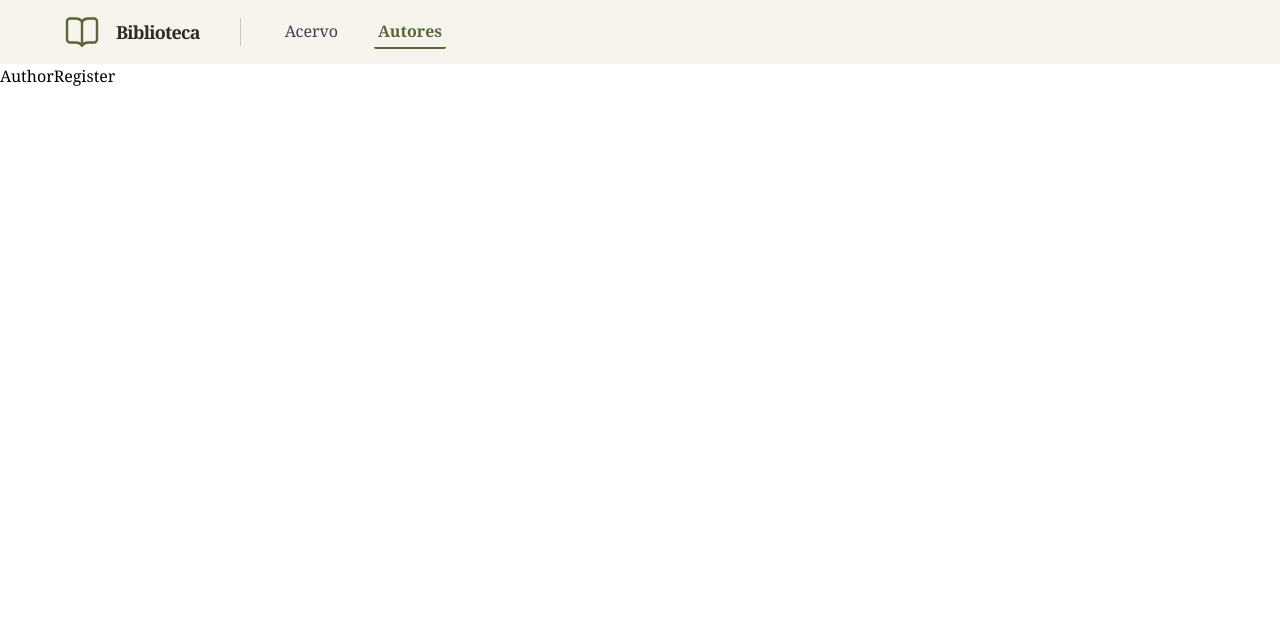
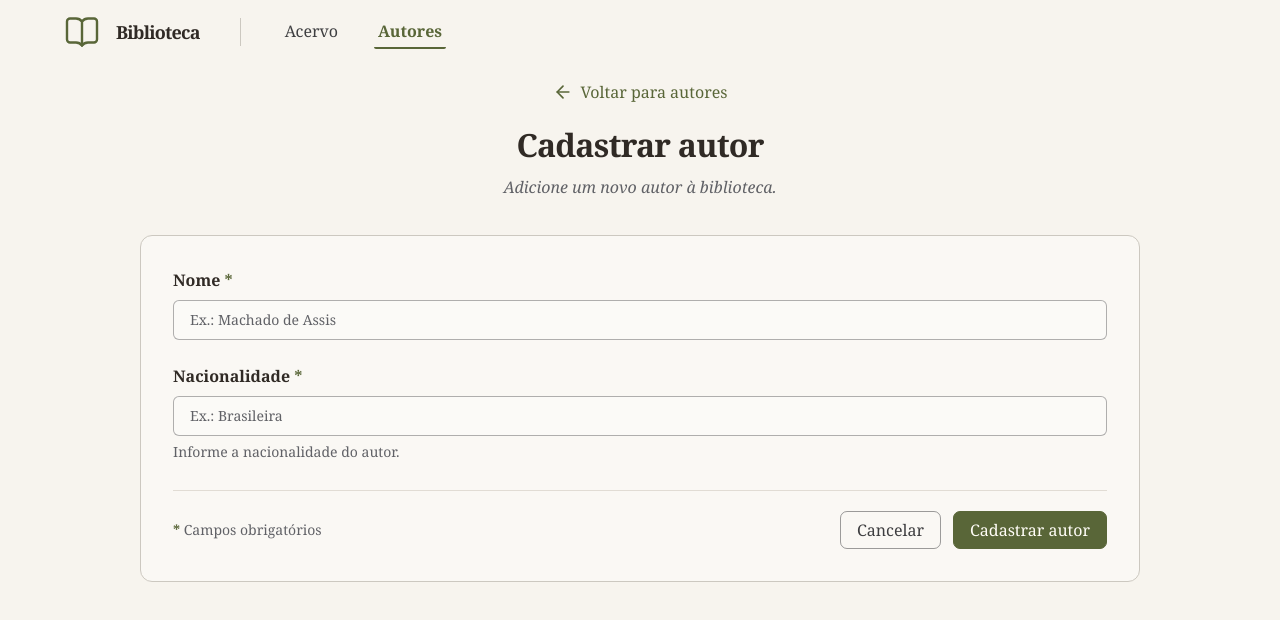
Before and after one commit to VitorInacioBorges/ferrasa-work-2, a React app in the folder frontend/: page /autores/cadastrar in a window 1280 px wide. Shown: the top 620 px of the page. Built offline with nearby package versions, Linux system fonts and the light colour scheme; no server answers; the HTML template or start-up script is replaced by a standard one.

Commit message:
feat: adiciona cadastro de autores

```diff
--- a/frontend/src/pages/AuthorRegister.jsx
+++ b/frontend/src/pages/AuthorRegister.jsx
@@ -1,7 +1,131 @@
-const AuthorRegister = () => {
+import { useState } from "react";
+import { Link, useNavigate } from "react-router";
+import { ArrowLeft } from "lucide-react";
+import FormField from "../components/FormField.jsx";
+import { PrimaryButton } from "../components/PrimaryButton.jsx";
+import { createAuthor } from "../services/api.js";
+import { splitFieldErrors } from "../services/fieldErrors.js";
+
+// Huehuller: Define os campos que podem receber erros individuais da API.
+const authorFields = ["name", "nationality"];
+
+// Huehuller: Exibe o formulário de autor e volta à lista depois de salvar.
+export default function AuthorRegister() {
+  const navigate = useNavigate();
+
+  // Huehuller: Guarda o estado do envio e separa os erros gerais dos erros de cada campo.
+  const [saving, setSaving] = useState(false);
+  const [error, setError] = useState("");
+  const [fieldErrors, setFieldErrors] = useState({});
+
+  // Huehuller: Valida os dados e envia o cadastro sem recarregar a página.
+  async function handleSubmit(event) {
+    event.preventDefault();
+    if (saving) return;
+
+    // Huehuller: Remove espaços das pontas antes de validar e enviar os valores.
+    const form = new FormData(event.currentTarget);
+    const name = String(form.get("name") ?? "").trim();
+    const nationality = String(form.get("nationality") ?? "").trim();
+
+    // Huehuller: Mostra o erro ao lado do campo e impede um envio inválido.
+    const errors = {};
+    if (!name || name.length > 150) {
+      errors.name = ["Informe um nome de 1 a 150 caracteres."];
+    }
+    if (nationality.length < 2 || nationality.length > 100) {
+      errors.nationality = ["Informe uma nacionalidade de 2 a 100 caracteres."];
+    }
+
+    setError("");
+    setFieldErrors(errors);
+    if (Object.keys(errors).length) {
+      event.currentTarget.elements.namedItem(Object.keys(errors)[0])?.focus();
+      return;
+    }
+
+    // Huehuller: Bloqueia outro envio enquanto a API salva o autor.
+    setSaving(true);
+    try {
+      await createAuthor({ name, nationality });
+      navigate("/autores", { replace: true });
+    } catch (cause) {
+      // Huehuller: Mostra a mensagem da API e mantém os dados digitados para correção.
+      const apiError = cause.response?.data?.error;
+      const { fields, general } = splitFieldErrors(apiError, authorFields);
+      setFieldErrors(fields);
+      if (general || !Object.keys(fields).length) {
+        setError(general || apiError?.message || "Não foi possível cadastrar o autor. Tente novamente.");
+      }
+    } finally {
+      setSaving(false);
+    }
+  }
+
   return (
-    <div>AuthorRegister</div>
-  )
+    <div className="min-h-[calc(100vh-64px)] bg-background px-4 pb-6 pt-4 text-body sm:px-[3.5%]">
+      {/* Huehuller: Apresenta o cadastro e oferece um caminho de volta à lista. */}
+      <header className="text-center">
+        <Link
+          to="/autores"
+          className="inline-flex items-center gap-2 text-sm text-primary hover:underline sm:text-base"
+        >
+          <ArrowLeft size={20} aria-hidden="true" />
+          Voltar para autores
+        </Link>
+        <h1 className="mt-4 text-2xl font-bold tracking-tight text-heading sm:text-[28px] lg:text-[32px]">
+          Cadastrar autor
+        </h1>
+        <p className="mt-2 text-sm italic text-muted sm:text-base">
+          Adicione um novo autor à biblioteca.
+        </p>
+      </header>
+
+      {/* Huehuller: Reutiliza os campos e os botões do projeto para manter o visual das telas de livros. */}
+      <form
+        noValidate
+        onSubmit={handleSubmit}
+        className="mx-auto mt-9 max-w-[1000px] rounded-xl border border-border bg-surface p-4 sm:p-8"
+      >
+        <fieldset disabled={saving} className="grid min-w-0 gap-6">
+          <FormField
+            label="Nome"
+            name="name"
+            type="text"
+            required
+            maxLength={150}
+            placeholder="Ex.: Machado de Assis"
+            errors={fieldErrors.name}
+          />
+          <FormField
+            label="Nacionalidade"
+            name="nationality"
+            type="text"
+            required
+            minLength={2}
+            maxLength={100}
+            placeholder="Ex.: Brasileira"
+            hint="Informe a nacionalidade do autor."
+            errors={fieldErrors.nationality}
+          />
+        </fieldset>
+
+        {/* Huehuller: Mostra falhas que não pertencem a nenhum campo específico. */}
+        {error && <p role="alert" className="mt-4 text-sm text-red-800">{error}</p>}
+
+        {/* Huehuller: Permite cancelar ou salvar e indica quando o envio está em andamento. */}
+        <div className="mt-7 flex flex-wrap items-center gap-3 border-t border-divider pt-5">
+          <p className="mr-auto text-sm text-muted">
+            <span className="font-bold text-primary">*</span> Campos obrigatórios
+          </p>
+          <PrimaryButton as={Link} to="/autores" variant="outline" className="px-4 py-2">
+            Cancelar
+          </PrimaryButton>
+          <PrimaryButton type="submit" disabled={saving} className="px-4 py-2 disabled:opacity-60">
+            {saving ? "Cadastrando…" : "Cadastrar autor"}
+          </PrimaryButton>
+        </div>
+      </form>
+    </div>
+  );
 }
-
-export default AuthorRegister
```
